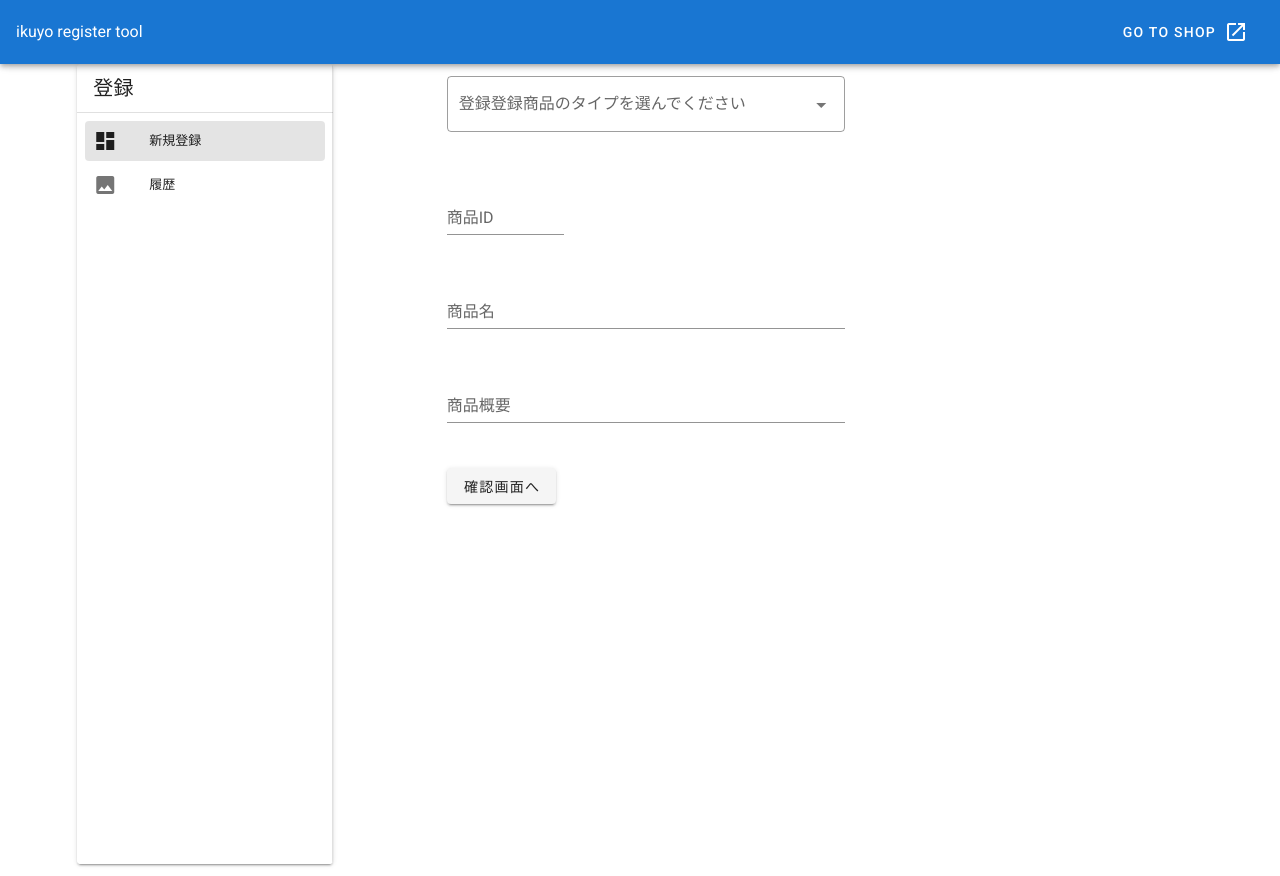
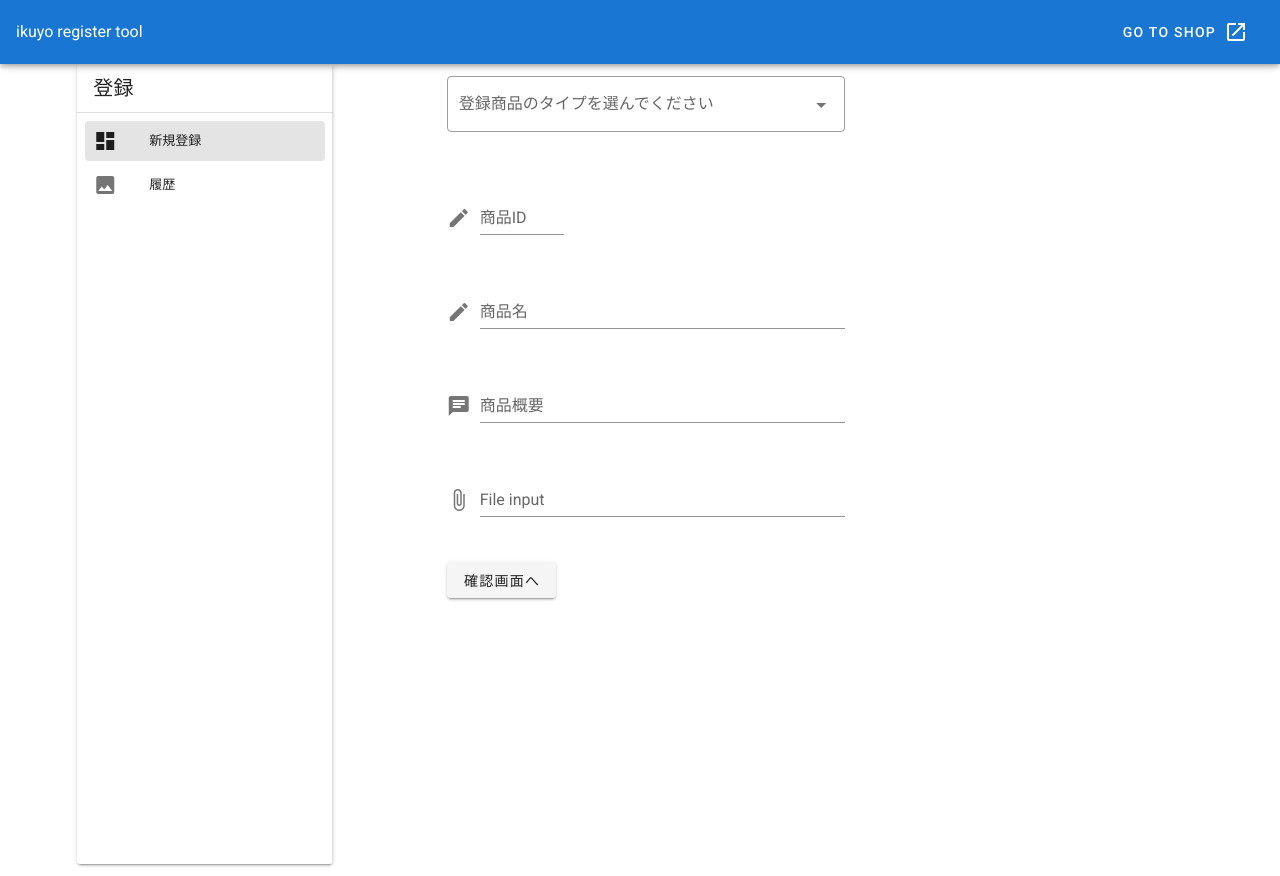
Before and after one commit to nisiyuu/registerTool, a Vue app: page /#/ in a window 1280 px wide. Built offline with nearby package versions, Linux system fonts and the light colour scheme.

Commit message:
add icon and fileinput

```diff
--- a/public/index.html
+++ b/public/index.html
@@ -8,6 +8,7 @@
     <title>dbtool</title>
     <link rel="stylesheet" href="https://fonts.googleapis.com/css?family=Roboto:100,300,400,500,700,900">
     <link rel="stylesheet" href="https://cdn.jsdelivr.net/npm/@mdi/font@latest/css/materialdesignicons.min.css">
+    <link href="https://fonts.googleapis.com/css?family=Material+Icons" rel="stylesheet">
   </head>
   <body>
     <noscript>
--- a/src/views/InputPage.vue
+++ b/src/views/InputPage.vue
@@ -4,7 +4,7 @@
       <v-select
         v-model="type"
         :items="items"
-        label="登録登録商品のタイプを選んでください"
+        label="登録商品のタイプを選んでください"
         outlined
       ></v-select>
     </v-col>
@@ -13,6 +13,7 @@
         v-model="groupID"
         label="商品ID"
         required
+        prepend-icon="edit"
       >
       </v-text-field>
       </v-col>
@@ -22,6 +23,7 @@
         v-model="name"
         label="商品名"
         required
+        prepend-icon="edit"
       >
       </v-text-field>
       </v-col>
@@ -31,8 +33,13 @@
       v-model="description"
       label="商品概要"
       required
+      prepend-icon="mdi-message-text"
       >
       </v-text-field>
+      </v-col>
+
+      <v-col cols="6">
+      <v-file-input label="File input" @change="onFileChangemain"></v-file-input>
       </v-col>
 
       <v-col cols="6">
@@ -52,6 +59,7 @@ export default {
       groupID:'',
       name:'',
       description:'',
+      samplemain:'',
       items:[
         {text:'01.ikuyoオリジナル', value:'01'},
         {text:'02.ユーズド', value:'02'},
@@ -69,9 +77,13 @@ export default {
         groupID:this.groupID,
         name:this.name,
         description:this.description,
+        samplemain:this.samplemain,
       }
       this.$store.commit('updateForm',selectedItem);
       this.$router.push({ name: 'confirmpage'})
+    },
+    onFileChangemain(e) {
+      this.samplemain = 'img/'+ e.name;
     },
   }
 }
```
Also changed, not shown: 1 other file (tests, documents, lock files or other folders).
